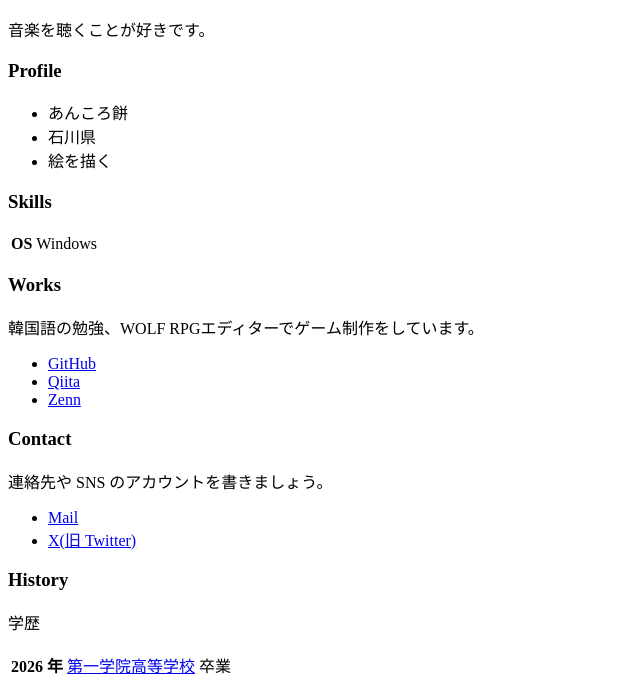
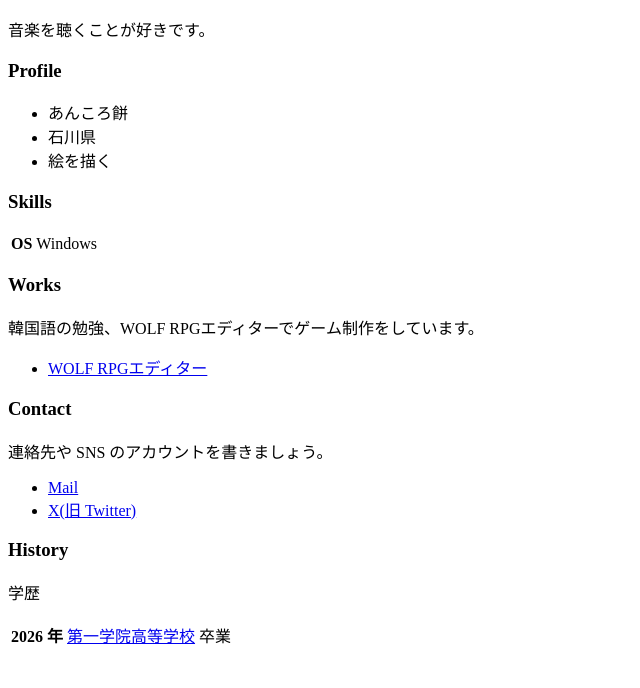
Before and after one commit to ankoromochi-commits/ankoromochi.github.io, a plain HTML site: page index.html in a window 1280 px wide. Shown: the part 119-807 px from the top of the page, without its empty margins (0-640 px from the left). Drawn offline with Linux system fonts and the light colour scheme.

Commit message:
ポートフォリオに必要な情報を追加

```diff
--- a/index.html
+++ b/index.html
@@ -31,9 +31,7 @@
     <h3>Works</h3>
     <p>韓国語の勉強、WOLF RPGエディターでゲーム制作をしています。</p>
     <ul>
-      <li><a href="https://github.com/">GitHub</a></li>
-      <li><a href="https://qiita.com/">Qiita</a></li>
-      <li><a href="https://zenn.dev/">Zenn</a></li>
+      <li><a href=https://silversecond.com/WolfRPGEditor/">WOLF RPGエディター</a></li>
     </ul>
 
     <h3>Contact</h3>
@@ -48,7 +46,7 @@
     <table>
       <tr>
         <th>2026 年</th>
-        <td><a href="https://dwango.co.jp/">第一学院高等学校</a> 卒業</td>
+        <td><a href="https://www.daiichigakuin.ed.jp/">第一学院高等学校</a> 卒業</td>
       </tr>
     </table>
   </body>
```
